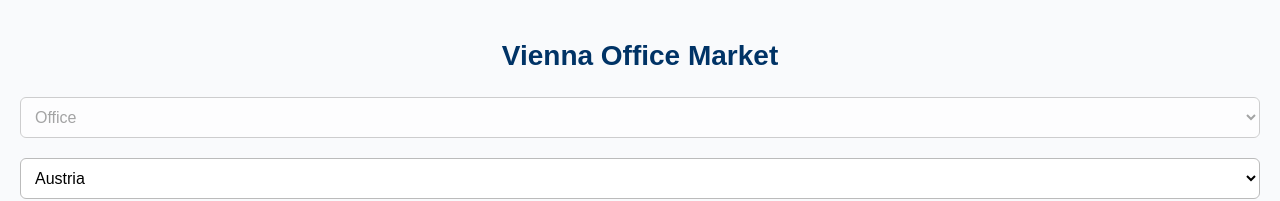
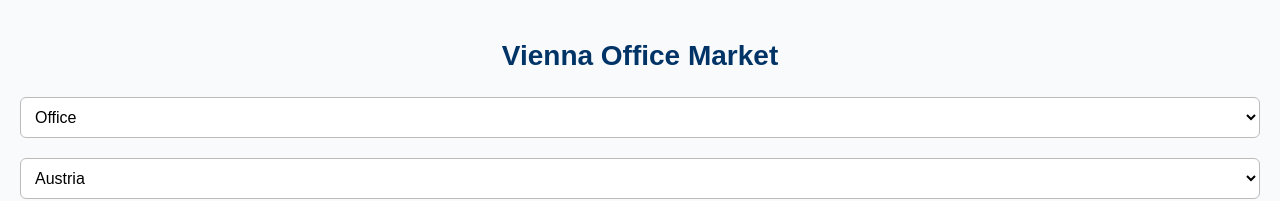
Before and after one commit to Musicandy13/cbre-market-data-explorer, a React (Vite) app: page / in a window 1280 px wide. Shown: the top 201 px of the page. Built offline with nearby package versions, Linux system fonts and the light colour scheme.

Commit message:
Update DataExplorer.jsx

```diff
--- a/src/DataExplorer.jsx
+++ b/src/DataExplorer.jsx
@@ -153,7 +153,7 @@ export default function DataExplorerApp() {
   const [loading, setLoading] = useState(true);
   const [error, setError] = useState(null);
 
-  const [sector] = useState("Office");
+  const [sector, setSector] = useState("Office");
   const [country, setCountry] = useState("");
   const [city, setCity] = useState("");
   const [submarket, setSubmarket] = useState("");
@@ -504,8 +504,8 @@ if (startPeriod && endPeriod) {
 
       {/* --- Selection --- */}
       <div>
-        <select value={sector} disabled>
-          <option>Office</option>
+        <select value={sector} onChange={(e) => setSector(e.target.value)}>
+        <option>Office</option>
         </select>
         <select value={country} onChange={(e) => setCountry(e.target.value)}>
           {countries.map((c) => (
```
